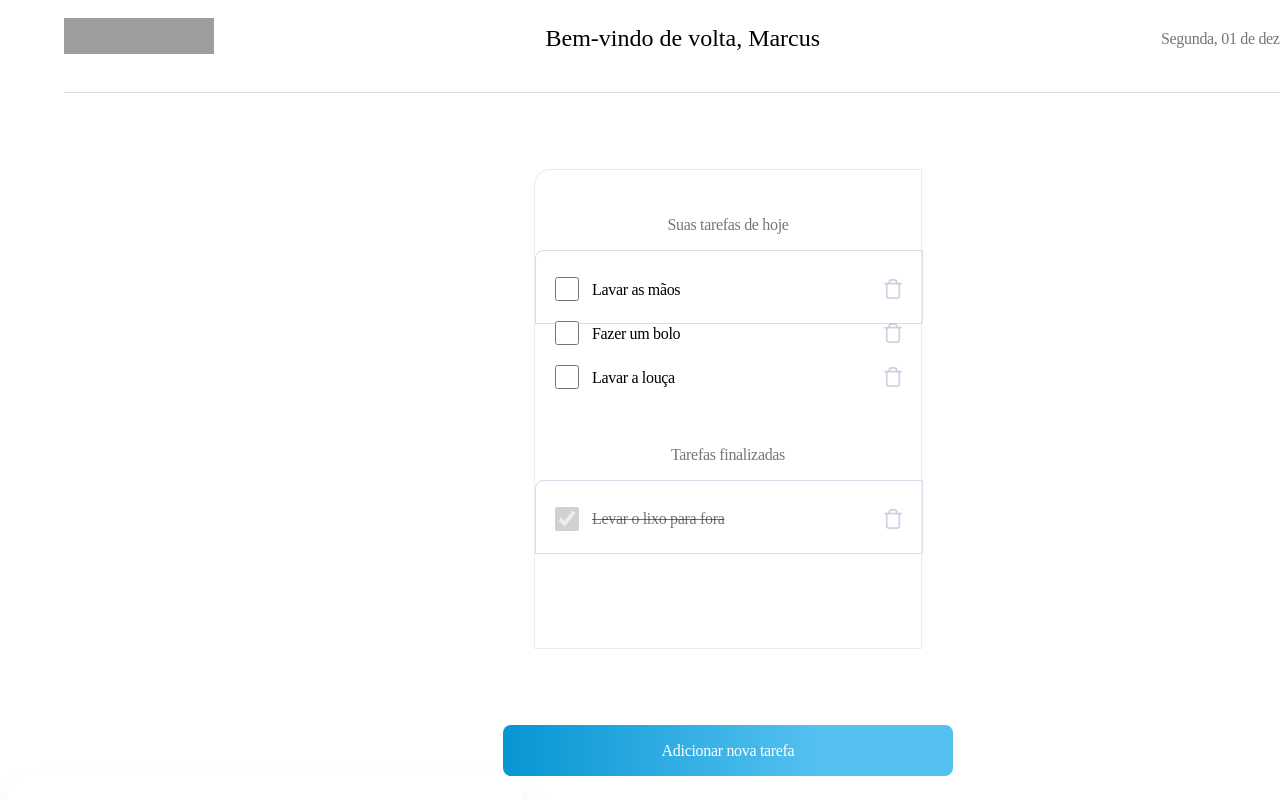
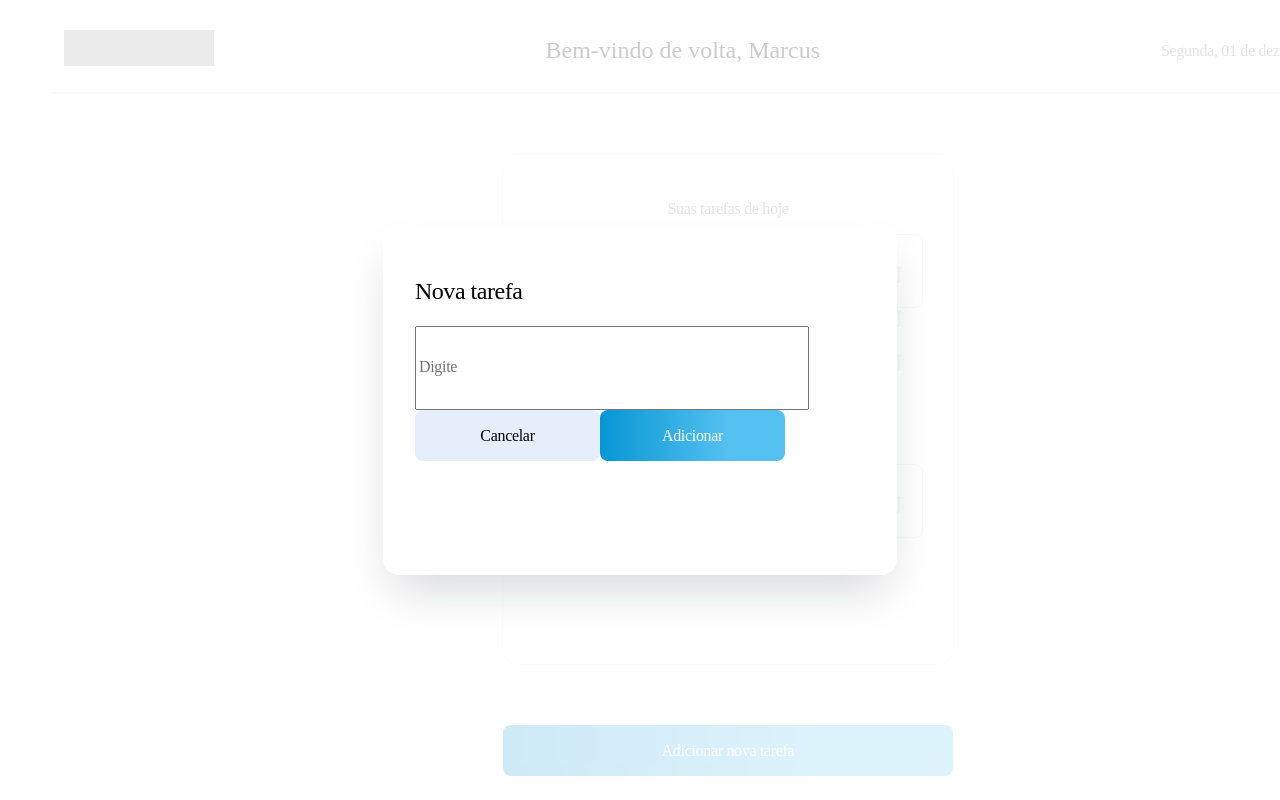
Before and after one commit to gemaquejr/nextjs-task-list, a Next.js app: page / in a window 1280 px wide. Both pictures are taken after a click on the button "Adicionar nova tarefa". Shown: the top 800 px of the page. Built offline with nearby package versions, Linux system fonts and the light colour scheme; grey boxes are pictures that could not be loaded.

Commit message:
Fix: Refatora arquivos .scss
Signed-off-by: gemaquejr <gemaquejr@hotmail.com>

```diff
--- a/src/app/styles/addTaskButton.scss
+++ b/src/app/styles/addTaskButton.scss
@@ -24,7 +24,6 @@
     color: #FFFFFF;
   }
 
-
   &:hover {
     background-color: #007acc;
   }
--- a/src/app/styles/addTaskModal.scss
+++ b/src/app/styles/addTaskModal.scss
@@ -1,10 +1,15 @@
 .modal {
-    width: 1440px;
-    height: 768px;
-    top: 1056px;
-    left: 795px;
+  position: fixed;
+  display: flex;
+  justify-content: center;
+  align-items: center;
   gap: 0px;
   opacity: 0px;
+  top: 0;
+  left: 0;
+  width: 100%;
+  height: 100%;
+  background: rgba(255, 255, 255, 0.8);
 }
 
 .modal-content {
@@ -14,7 +19,7 @@
   left: 495px;
   padding: 32px;
   gap: 32px;
-    border-radius: 16px 0px 0px 0px;
+  border-radius: 16px;
   opacity: 0px;
   background: #FFFFFF;
   box-shadow: 0px 24px 48px -12px #1018282E;
--- a/src/app/styles/deleteTaskModal.scss
+++ b/src/app/styles/deleteTaskModal.scss
@@ -1,10 +1,15 @@
 .modal-delete {
-    width: 1440px;
-    height: 768px;
-    top: 1912px;
-    left: 795px;
+  position: fixed;
+  display: flex;
+  justify-content: center;
+  align-items: center;
   gap: 0px;
   opacity: 0px;
+  top: 0;
+  left: 0;
+  width: 100%;
+  height: 100%;
+  background: rgba(255, 255, 255, 0.8);
 }
 
 .modal-delete-content {
@@ -12,9 +17,9 @@
   height: 232px;
   top: 276px;
   left: 495px;
-    padding: 32px 0px 0px 0px;
+  padding: 32px;
   gap: 32px;
-    border-radius: 16px 0px 0px 0px;
+  border-radius: 16px;
   opacity: 0px;
   background: #FFFFFF;
   box-shadow: 0px 24px 48px -12px #1018282E;
--- a/src/app/styles/header.scss
+++ b/src/app/styles/header.scss
@@ -6,7 +6,7 @@
     height: 60px;
     top: 24px;
     left: 56px;
-    padding: 0px 0px 24px 0px;
+    padding: 12px;
     gap: 8px;
     border: 0px 0px 1px 0px;
     opacity: 0px;
--- a/src/app/styles/tasks.scss
+++ b/src/app/styles/tasks.scss
@@ -5,10 +5,10 @@
     height: 446px;
     top: 124px;
     left: 495px;
-    padding: 32px 0px 0px 0px;
+    padding: 32px;
     gap: 24px;
-    border-radius: 16px 0px 0px 0px;
-    border: 1px 0px 0px 0px;
+    border-radius: 16px;
+    border: 1px;
     opacity: 0px;
     border: 1px solid #EAECF0;
 
@@ -37,7 +37,7 @@
         height: 56px;
         padding: 16px 0px 0px 0px;
         gap: 16px;
-        border-radius: 8px 0px 0px 0px;
+        border-radius: 8px;
         border: 1px 0px 0px 0px;
         opacity: 0px;
         border: 1px solid #D7DDE9;
```
Lines whose indentation alone changed are shown as unchanged.
